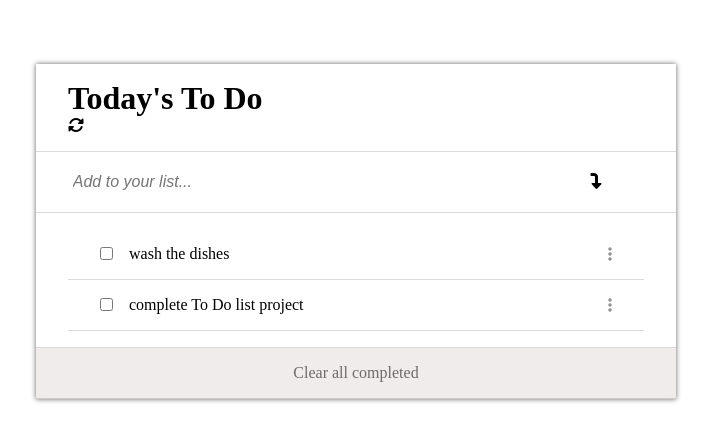
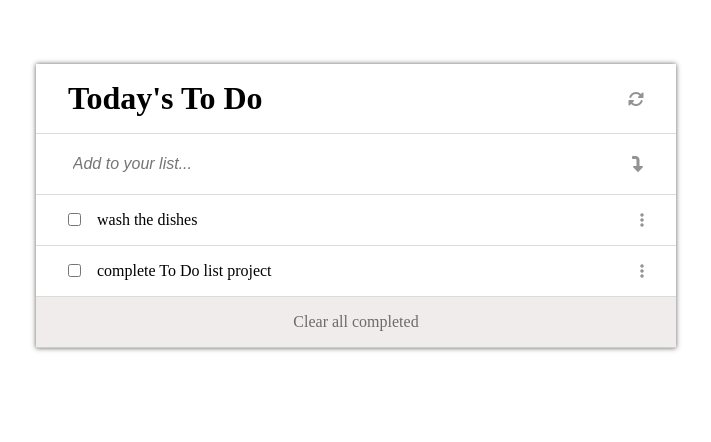
Before and after one commit to akezeth/To-Do-List, a website built with webpack: page src/index.html in a window 1280 px wide. Shown: the part 176-618 px from the top of the page, without its empty margins (284-995 px from the left). Built offline with nearby package versions, Linux system fonts and the light colour scheme.

Commit message:
Add flex and pointer class for li

```diff
--- a/src/index.html
+++ b/src/index.html
@@ -9,26 +9,27 @@
   <body>
     <section class="container">
       <ul>
-        <li class="header list">
+        <li class="header flex list">
           <h2>Today's To Do</h2>
-          <i class="fas fa-sync-alt normal-icons"></i>
+          <i class="fas fa-sync-alt normal-icons pointer"></i>
         </li>
-        <li class="task-input-container list">
+        <li class="task-input-container flex list">
           <input
             type="text"
             class="task-input"
             placeholder="Add to your list..."
           />
-          <i class="fas normal-icons task-input-icon">&#xf3be;</i>
+          <i class="fas normal-icons task-input-icon pointer">&#xf3be;</i>
         </li>
-        <li class="tasks-container list">
+        <li class="tasks-container flex">
           <ul class="tasks"></ul>
-          <li class="clear list">Clear all completed</li>
         </li>
+        <li class="clear list">Clear all completed</li>
       </ul>
     </section>
     <script
-      src="https://kit.fontawesome.com/e88675a3bd.js" crossorigin="anonymous">
-    </script>
+      src="https://kit.fontawesome.com/e88675a3bd.js"
+      crossorigin="anonymous"
+    ></script>
   </body>
 </html>
```
